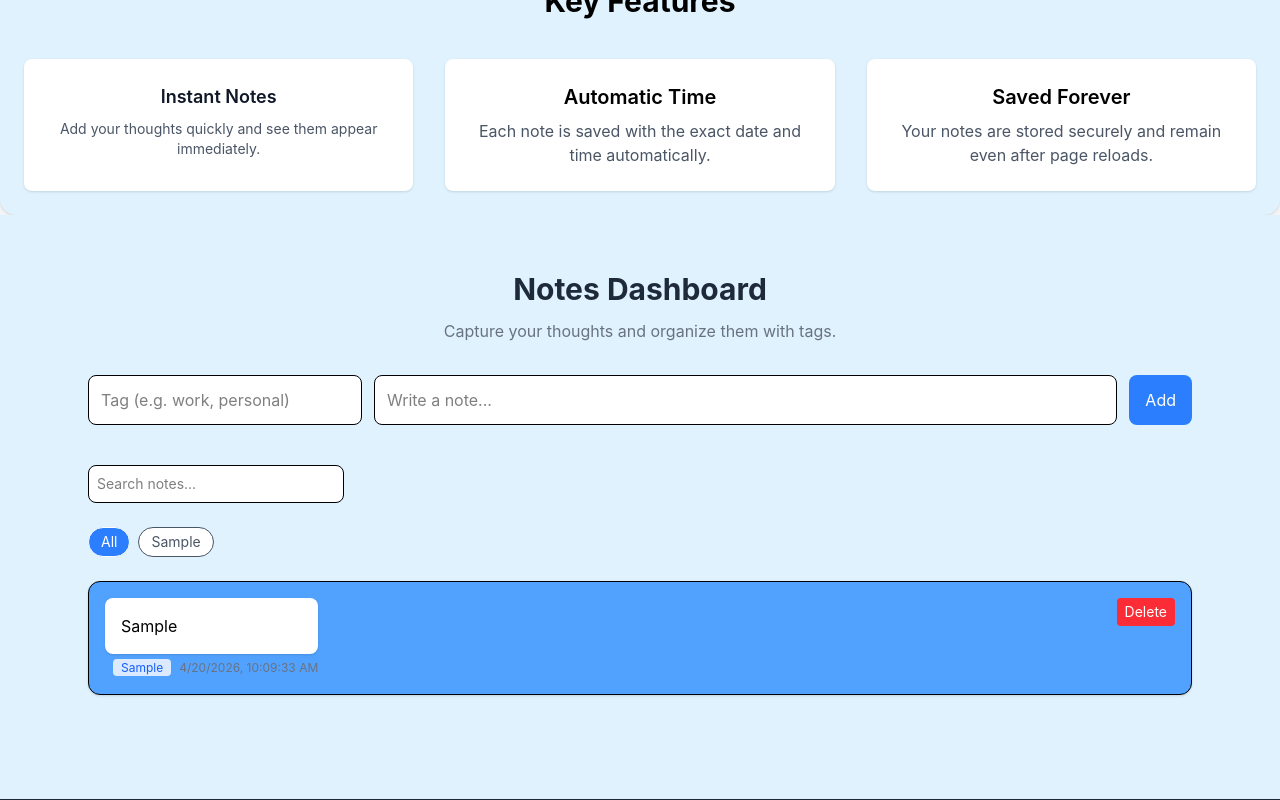
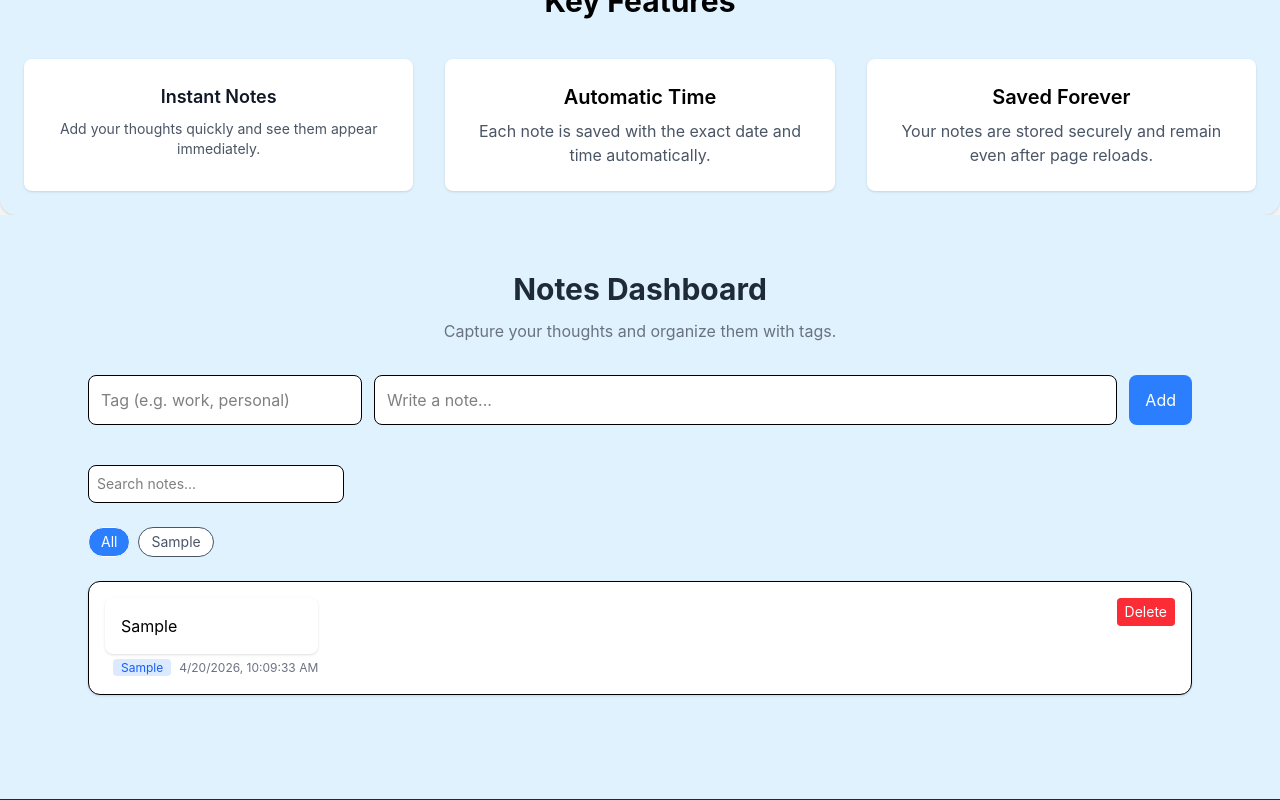
Before and after one commit to nee-tin/notes-saas, a React (Vite) app: page / in a window 1280 px wide. Both pictures are taken after typing "Sample", "Sample" into the empty fields and a click on the button "Add". Shown: the part 578-1378 px from the top of the page. Built offline with nearby package versions, Linux system fonts and the light colour scheme; no server answers.

Commit message:
small bug fix

```diff
--- a/src/components/NoteCard.jsx
+++ b/src/components/NoteCard.jsx
@@ -3,7 +3,7 @@
 
 function NoteCard({ note, onDelete }) {
   return (
-    <div className="bg-blue-400 p-4 rounded-xl shadow-sm mb-4 border hover:shadow-md transition flex justify-between items-start">
+    <div className="bg-white p-4 rounded-xl shadow-sm mb-4 border hover:shadow-md transition flex justify-between items-start">
       <div>
         <p className="p-4 bg-white texr-gray-800 rounded-lg shadow hover:shadow-lg transition">{note.text}</p>
         <span className="text-xs bg-blue-100 text-blue-600 px-2 py-0.25 rounded m-2">
```
